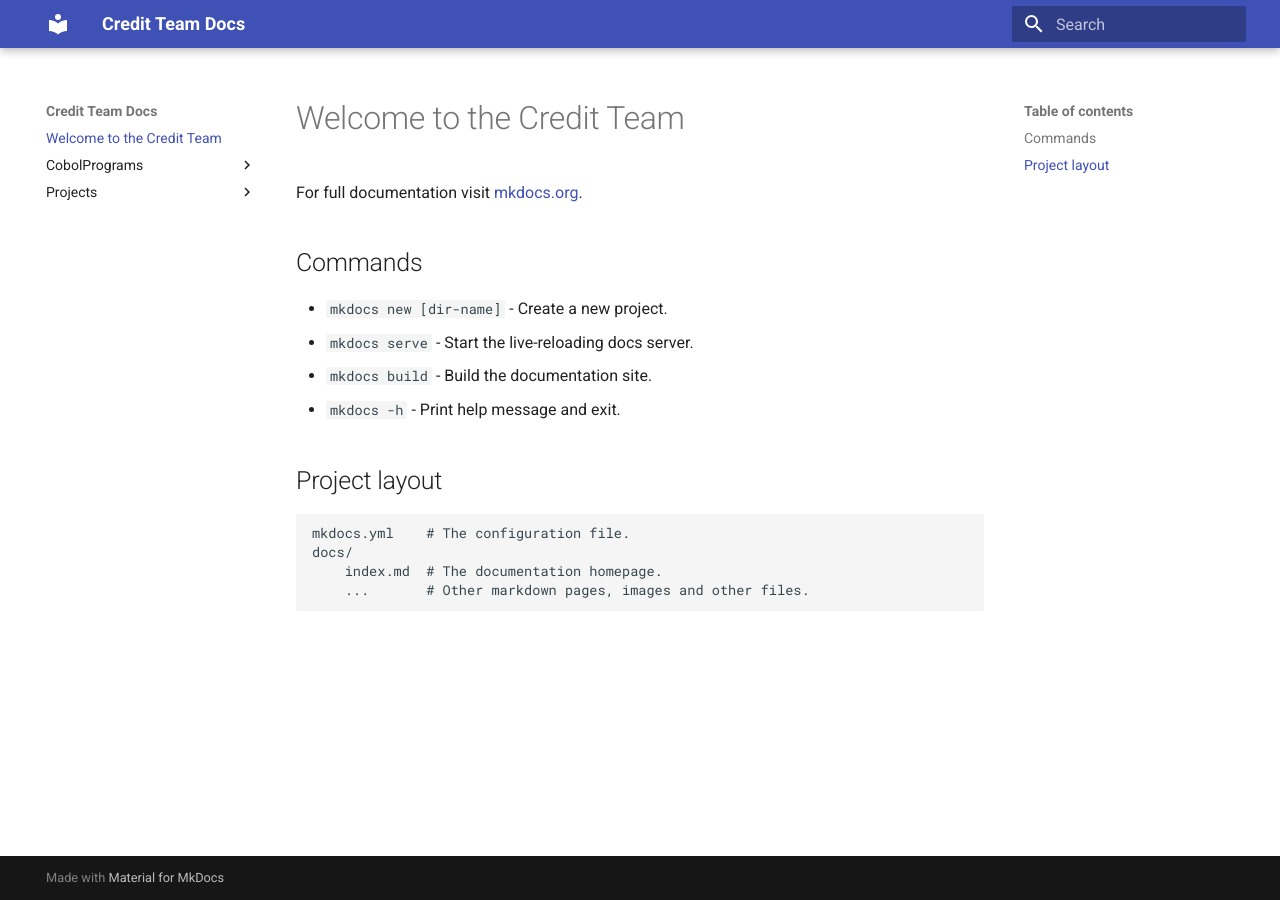
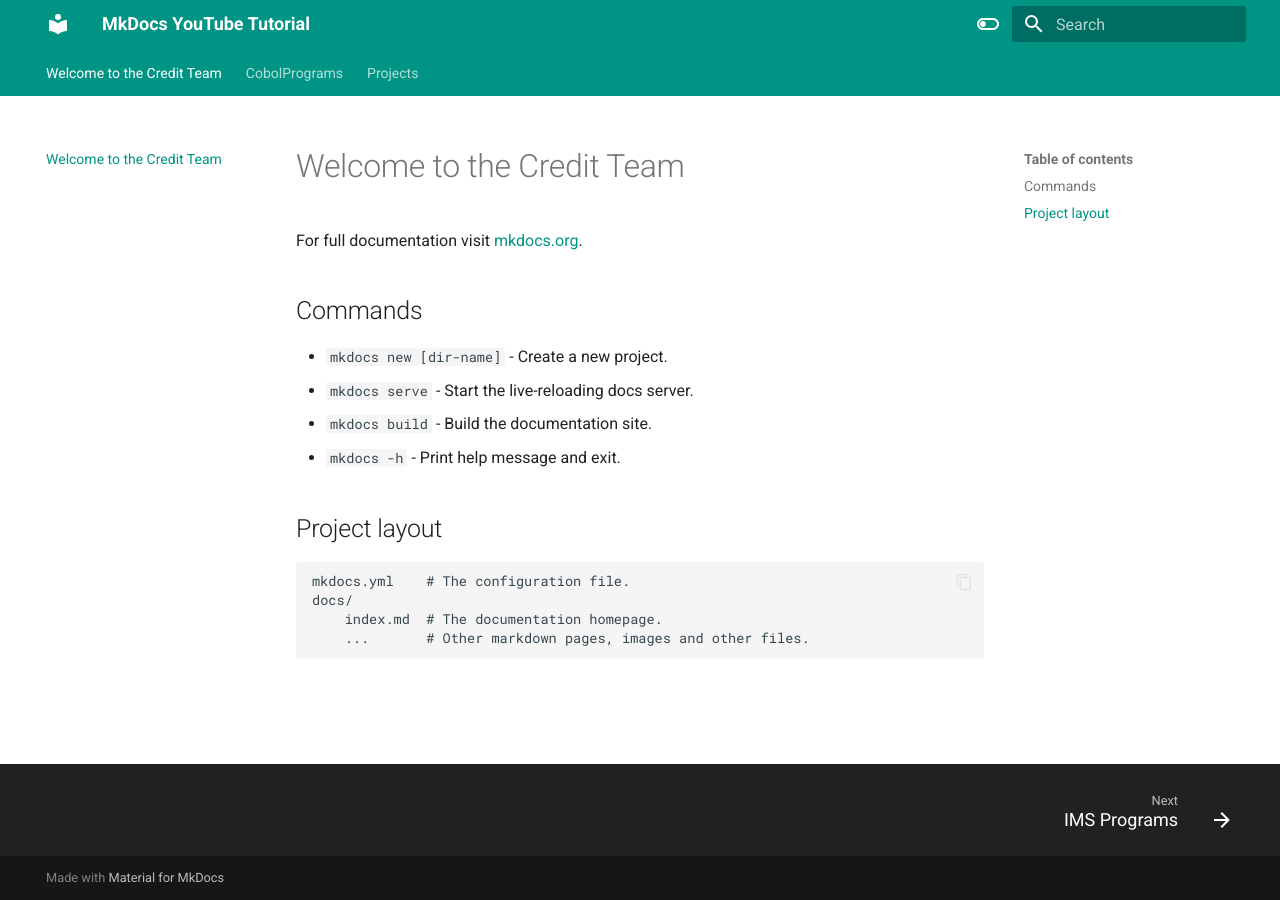
Before and after one commit to matthewpriebe-sccompanies/symmetrical-sniffle, an MkDocs documentation site: the page built from docs/index.md, in a window 1280 px wide. Built offline with MkDocs 1.6.1 and Material for MkDocs 9.7.7, drawn with Linux system fonts in a browser that asks for light colours.

```diff
--- a/mkdocs.yml
+++ b/mkdocs.yml
@@ -1,4 +1,36 @@
-site_name: Credit Team Docs
-site_url: https://matthewpriebe-sccompanies.github.io/symmetrical-sniffle/
+site_name: MkDocs YouTube Tutorial
 theme:
   name: material
+  features:
+    - announce.dismiss
+    - content.action.edit
+    - content.action.view
+    - content.code.annotate
+    - content.code.copy
+    - content.tooltips
+    - navigation.footer
+    #- navigation.indexes
+    - navigation.expand
+    #- navigation.sections
+    - navigation.tabs
+    #- navigation.tabs.sticky
+    - navigation.top
+    - navigation.tracking
+    - search.highlight
+    - search.share
+    - search.suggest
+    - toc.follow
+    #- toc.integrate
+  palette:
+    - scheme: default
+      toggle:
+        icon: material/toggle-switch-off-outline
+        name: Switch to dark mode
+      primary: teal
+      accent: purple
+    - scheme: slate
+      toggle:
+        icon: material/toggle-switch
+        name: Switch to light mode
+      primary: grey
+      accent: lime
```
